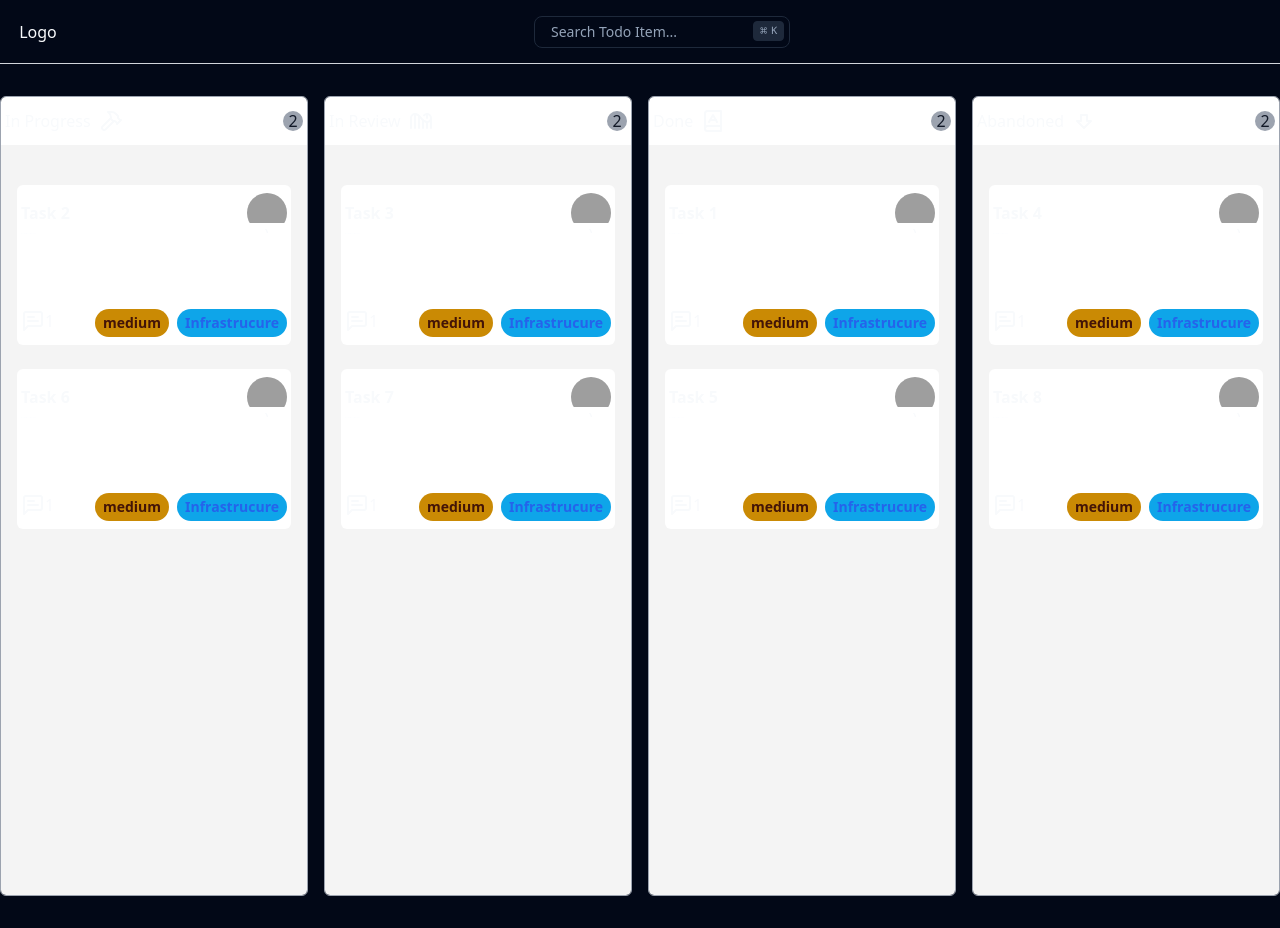
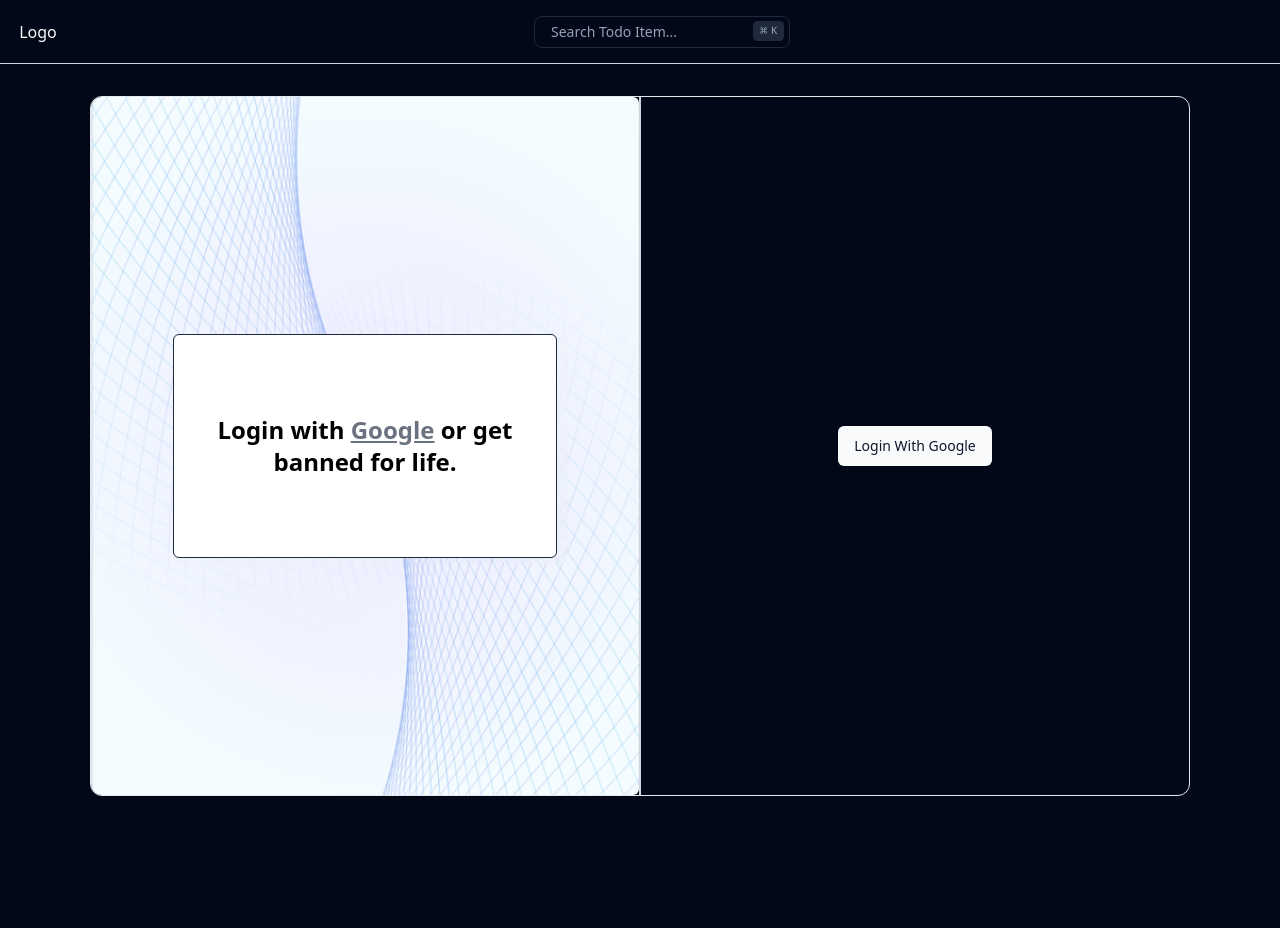
Before and after one commit to devalentineomonya/React-Js-TodoList-App-With-Firebase, a React (Vite) app: page / in a window 1280 px wide. After the commit the page ends 828 px from the top, so only its background shows below. Built offline with nearby package versions, Linux system fonts and the light colour scheme; grey boxes are pictures that could not be loaded.

Commit message:
Added login page

```diff
--- a/src/App.jsx
+++ b/src/App.jsx
@@ -2,17 +2,17 @@
 import Navbar from "./components/MainComponents/Navbar/Navbar";
 
 import Home from "./pages/Home";
+import Loginpage from "./pages/Loginpage";
 
 function App() {
   return (
     <>
     <header>
-
       <Navbar />
     </header>
       <main id="main">
-
-      <Home />
+<Loginpage/>
+      {/* <Home /> */}
       </main>
     </>
   );
--- /dev/null
+++ b/src/components/MainComponents/Loginpage/LoginFormContainer/LoginFormContainer.jsx
@@ -0,0 +1,15 @@
+import { Button } from '@/components/ui/button'
+import React from 'react'
+
+const LoginFormContainer = () => {
+  return (
+    <div className="flex justify-center items-center p-40 h-full w-full">
+        <form action="">
+            <Button>Login With Google</Button>
+        </form>
+
+    </div>
+  )
+}
+
+export default LoginFormContainer
--- /dev/null
+++ b/src/components/MainComponents/Loginpage/LoginPageContainer.jsx
@@ -0,0 +1,18 @@
+import React from "react";
+import LoginPageImage from "./LoginPageImage";
+import LoginFormContainer from "./LoginFormContainer/LoginFormContainer";
+
+const LoginPageContainer = () => {
+  return (
+    <div className="flex justify-center items-center h-[700px] border border-gray-200 w-full max-w-[1100px] overflow-hidden rounded-xl">
+      <div className="flex flex-1 h-full border-r-2 border-gray-300">
+        <LoginPageImage />
+      </div>
+      <div className="flex flex-1 h-full">
+        <LoginFormContainer />
+      </div>
+    </div>
+  );
+};
+
+export default LoginPageContainer;
--- /dev/null
+++ b/src/components/MainComponents/Loginpage/LoginPageImage.jsx
@@ -0,0 +1,22 @@
+import React from "react";
+import loginBg from "@/assets/loginBg.png";
+const LoginPageImage = () => {
+  return (
+    <div
+      className="w-full h-full rounded-md flex justify-center  items-center"
+      style={{
+        background: `url(${loginBg})`,
+        backgroundRepeat: "no-repeat",
+        backgroundSize: "cover",
+      }}
+    >
+      <div className="h-56 w-96 bg-white border rounded-md flex justify-center items-center">
+        <h1 className="font-semibold text-2xl text-black">
+          Login with <span className="text-gray-500  underline">Google</span> or get banned for life.
+        </h1>
+      </div>
+    </div>
+  );
+};
+
+export default LoginPageImage;
--- /dev/null
+++ b/src/pages/Loginpage.jsx
@@ -0,0 +1,12 @@
+import LoginPageContainer from "@/components/MainComponents/Loginpage/LoginPageContainer";
+import React from "react";
+
+const Loginpage = () => {
+  return (
+    <div className="flex justify-center items-center">
+      <LoginPageContainer />
+    </div>
+  );
+};
+
+export default Loginpage;
```
Also changed, not shown: src/assets/loginBg.png (added).
